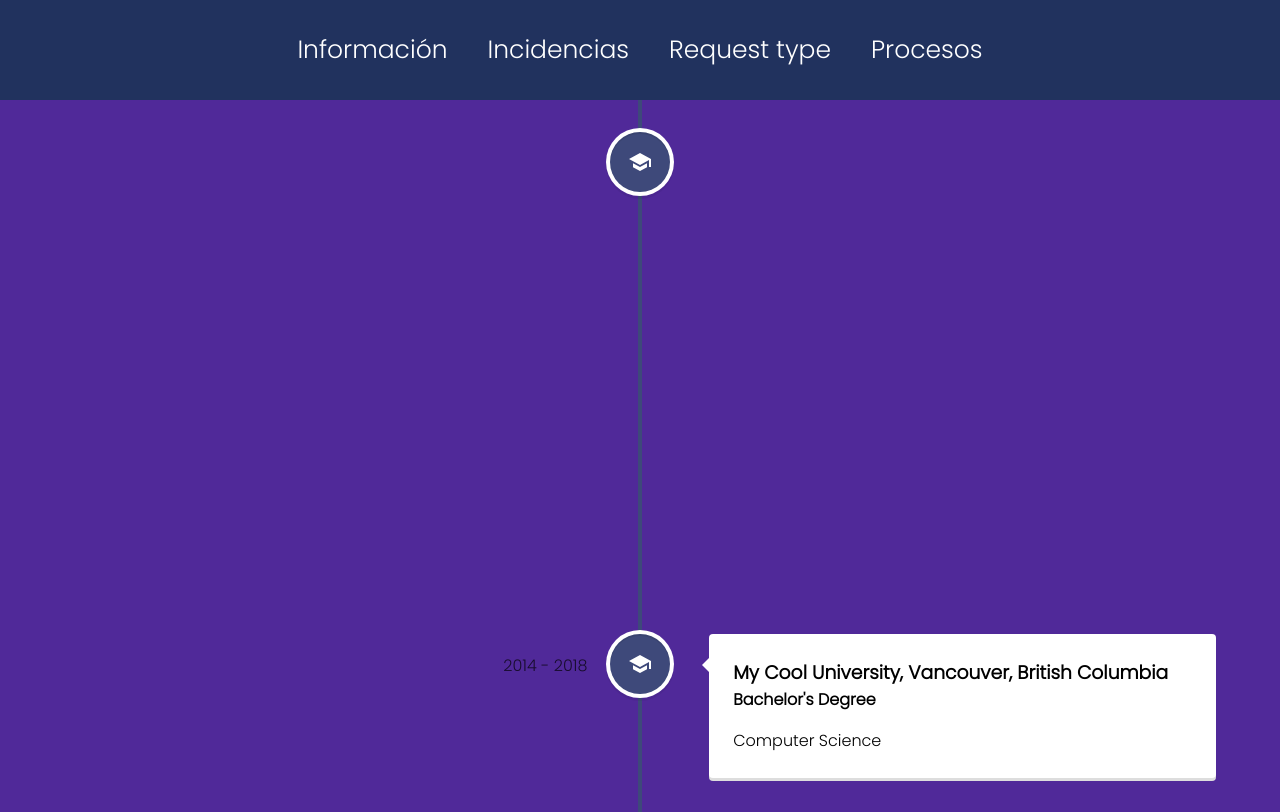
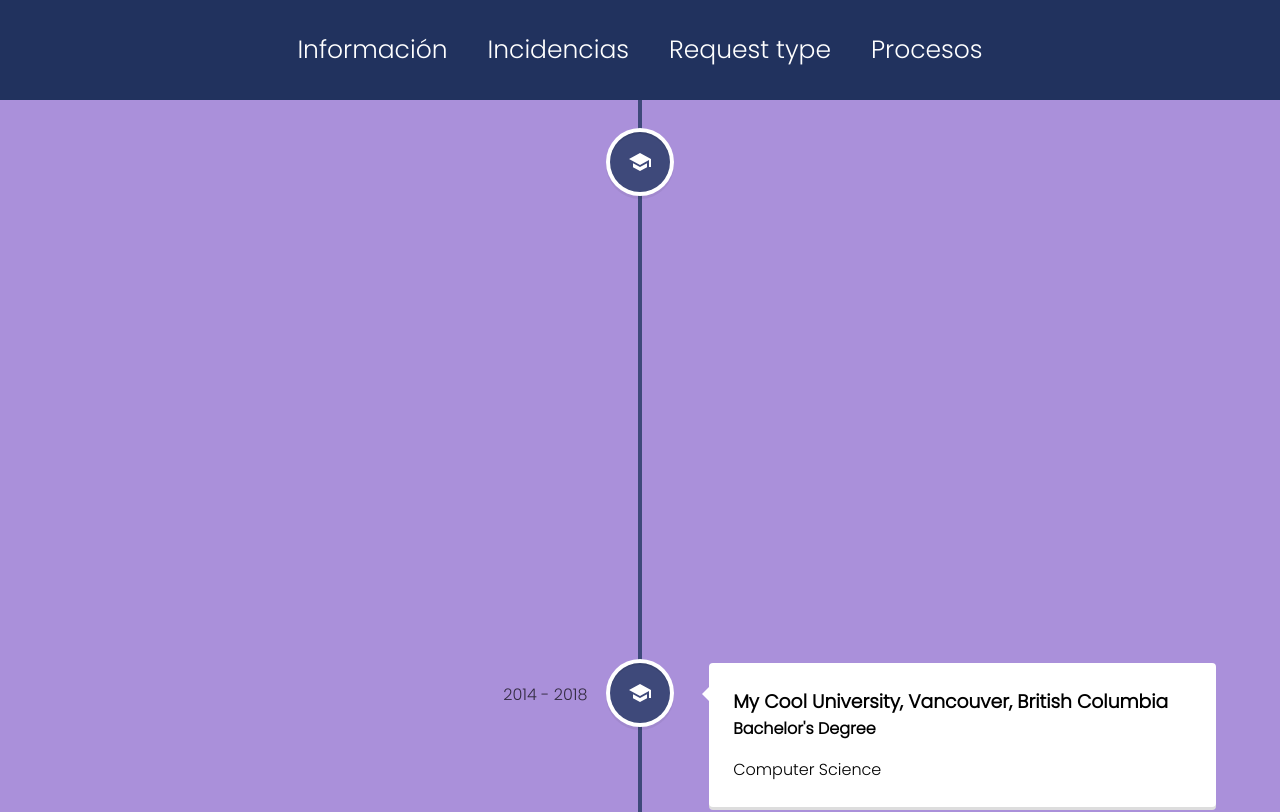
Before and after one commit to AlexandraCynthia/guia, a React (Create React App) app: page /request in a window 1280 px wide. Shown: the top 812 px of the page. Built offline with nearby package versions, Linux system fonts and the light colour scheme; a web font is replaced by a local one.

Commit message:
actualizacion

```diff
--- a/src/App.css
+++ b/src/App.css
@@ -4,7 +4,7 @@
   display: flex;
   flex-direction: column;
   font-family: 'Poppins', sans-serif;
-  background-color: #502999;
+  background-color: #aa90da;
 }
 
 body {
--- a/src/App.js
+++ b/src/App.js
@@ -14,6 +14,7 @@ function App() {
        <Router>
         <Navbar />
            <Routes>
+              <Route path="/" element={<Home />}/>
               <Route path="/home" element={<Home />} />
               <Route path="/incidencias" element={<Projects />} />
               <Route path="/incidencias/:id" element={<ProjectDisplay />} />
--- a/src/pages/Experience.js
+++ b/src/pages/Experience.js
@@ -13,15 +13,16 @@ function Experience() {
       <VerticalTimeline lineColor="#3e497a">
         <VerticalTimelineElement
           className="vertical-timeline-element--education"
-          date="Actualización de directorio activo y en office 365 - Fotografia"
+          date="Derivar ticket a infraestructura"
           iconStyle={{ background: "#3e497a", color: "#fff" }}
           icon={<SchoolIcon />}
         >
           <h3 className="vertical-timeline-element-title">
-          xxx
+          Actualización de directorio activo y en office 365 - Fotografia
           </h3>
           <p> <img src="https://res.cloudinary.com/dgxnatqij/image/upload/v1701385978/Guia/foto_office_365_smpiuz.png" height="auto" width="450px" alt="" /></p>
         </VerticalTimelineElement>
+
         <VerticalTimelineElement
           className="vertical-timeline-element--education"
           date="2014 - 2018"
@@ -38,6 +39,7 @@ function Experience() {
 
           <p> Computer Science</p>
         </VerticalTimelineElement>
+
         <VerticalTimelineElement
           className="vertical-timeline-element--work"
           date="2018 - 2020"
--- a/src/styles/Experience.css
+++ b/src/styles/Experience.css
@@ -1,3 +1,7 @@
 .vertical-timeline-element--education{
     color: whitesmoke
 }
+
+.color{
+    color: white
+}
```
